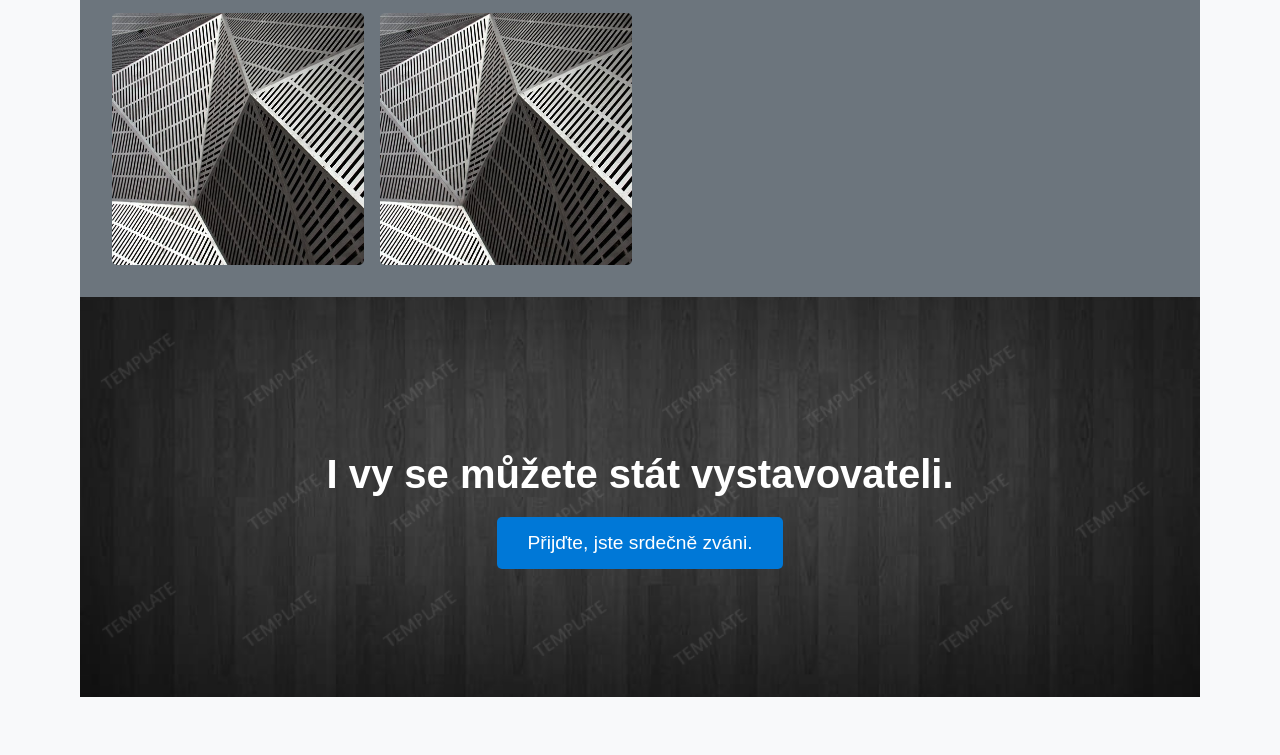
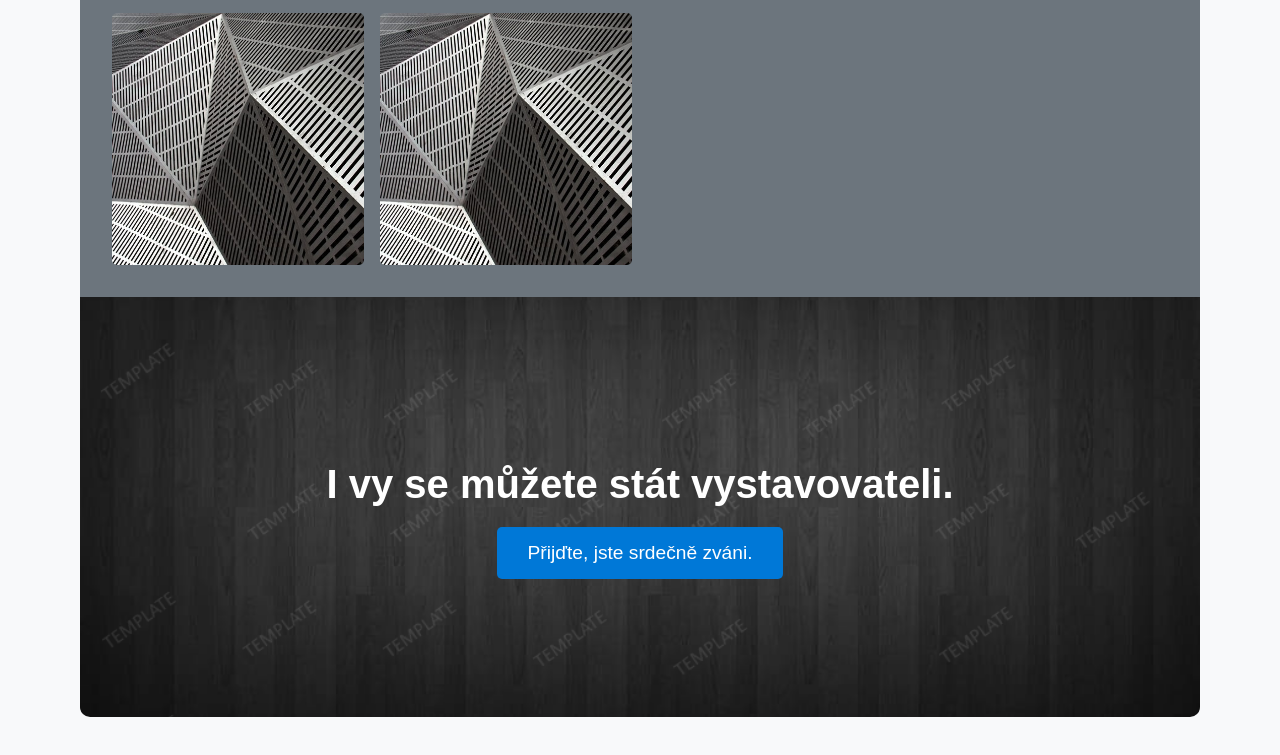
Before and after one commit to Dipexikk/burzavyskov, a plain HTML site: page pages/index.html in a window 1280 px wide. Shown: the part 1323-2078 px from the top of the page. Drawn offline with Linux system fonts and the light colour scheme.

Commit message:
Update index.css

```diff
--- a/styles/index.css
+++ b/styles/index.css
@@ -90,6 +90,7 @@ h2{
     padding: 2em;
     background-color: #6c757d;
     color: white;
+    border-radius: 10px 10px 0 0;
 }
 
 .gallery img {
@@ -108,6 +109,8 @@ h2{
     flex-direction: column;
     justify-content: center;
     align-items: center;
+    padding: 10px;
+    border-radius: 0 0 10px 10px;
 }
 
 .window h1 {
```
